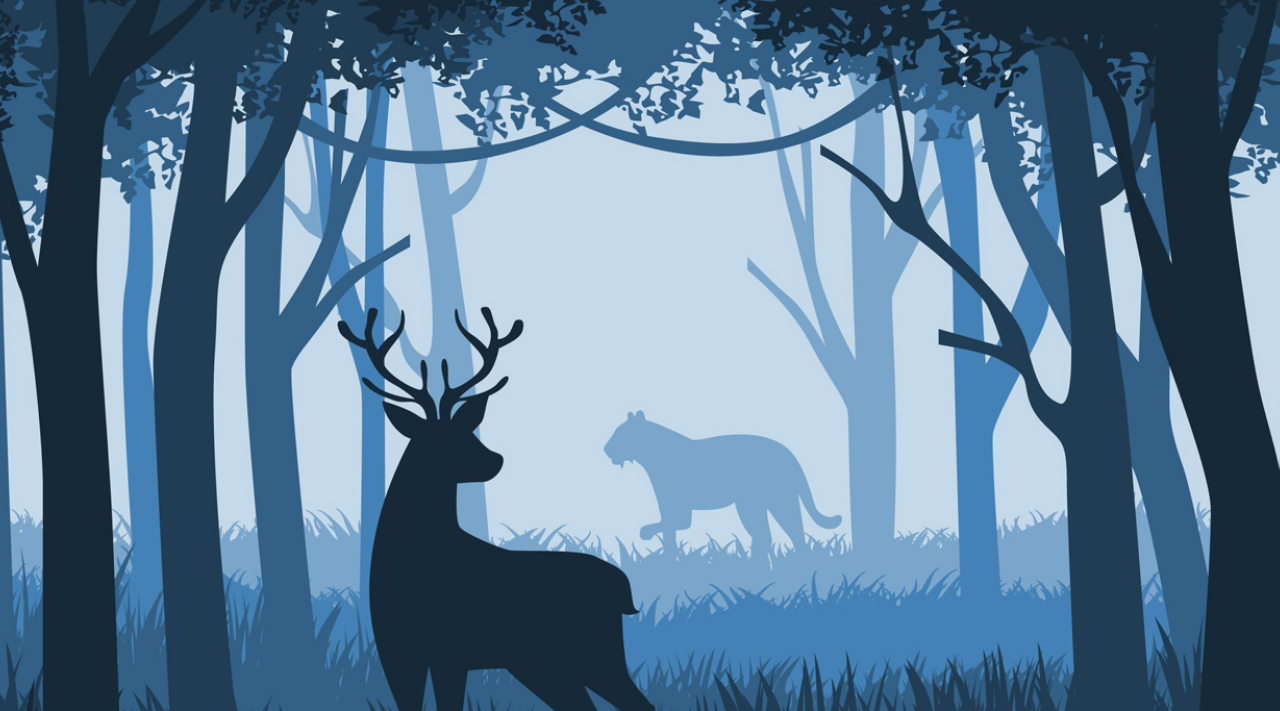
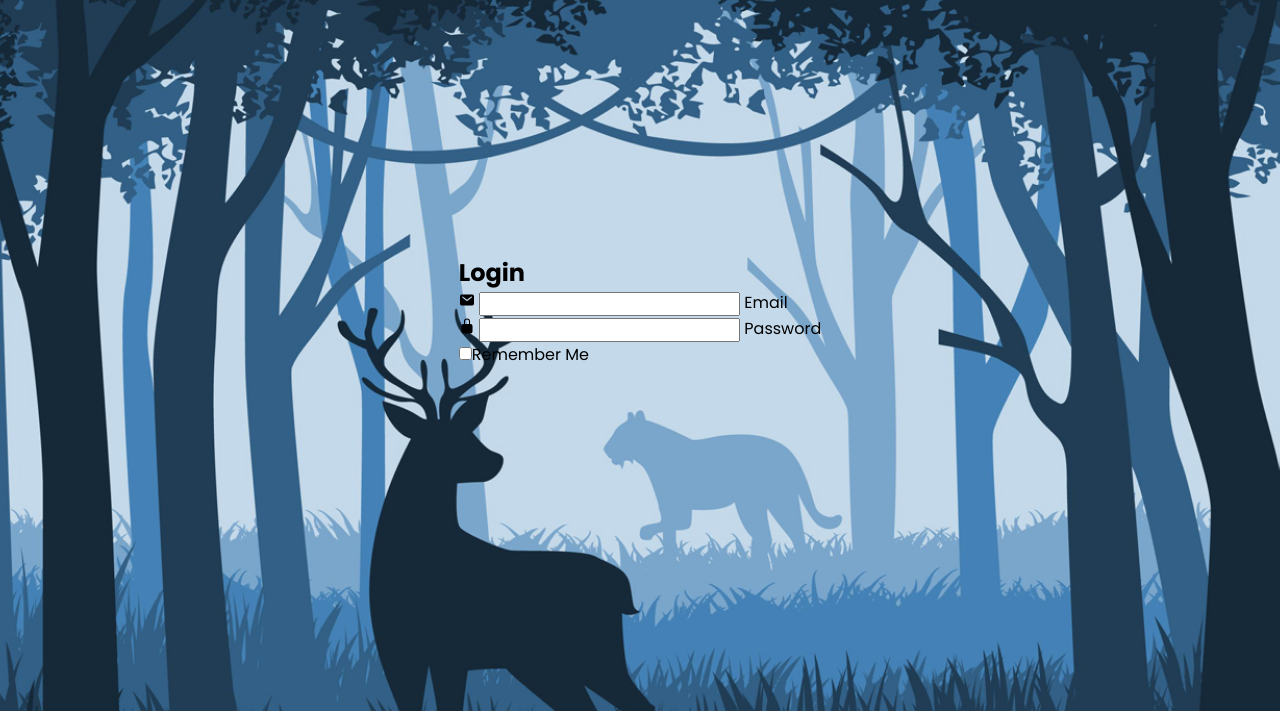
Before and after one commit to KevinAhlin/WebsiteHomepage, a plain HTML site: page index.html in a window 1280 px wide. Shown: the part 89-800 px from the top of the page. Drawn offline with nearby package versions, Linux system fonts and the light colour scheme.

Commit message:
added simple html with icons for the login element

```diff
--- a/index.html
+++ b/index.html
@@ -4,6 +4,10 @@
     <meta charset="UTF-8" />
     <meta http-equiv="X-UA-Compatible" content="IE=edge" />
     <meta name="viewport" content="width=device-width, initial-scale=1.0" />
+    <!-- <link
+      rel="stylesheet"
+      href="https://cdnjs.cloudflare.com/ajax/libs/boxicons/2.1.4/dist/boxicons.js"
+    /> -->
     <link rel="stylesheet" href="style.css" />
     <title>Website with Login & Registration | HTML, CSS & JS</title>
   </head>
@@ -19,6 +23,35 @@
       </nav>
     </header>
 
+    <div class="wrapper">
+      <div class="form-box login">
+        <h2>Login</h2>
+        <form action="#">
+          <div class="input-box">
+            <span class="icon"><ion-icon name="mail"></ion-icon></span>
+            <input type="email" required />
+            <label>Email</label>
+          </div>
+          <div class="input-box">
+            <span class="icon"><ion-icon name="lock-closed"></ion-icon></span>
+            <input type="password" required />
+            <label>Password</label>
+          </div>
+          <div class="remember-forgot">
+            <label><input type="checkbox" />Remember Me</label>
+          </div>
+        </form>
+      </div>
+    </div>
+
     <script src="script.js"></script>
+    <script
+      type="module"
+      src="https://unpkg.com/ionicons@7.1.0/dist/ionicons/ionicons.esm.js"
+    ></script>
+    <script
+      nomodule
+      src="https://unpkg.com/ionicons@7.1.0/dist/ionicons/ionicons.js"
+    ></script>
   </body>
 </html>
```
